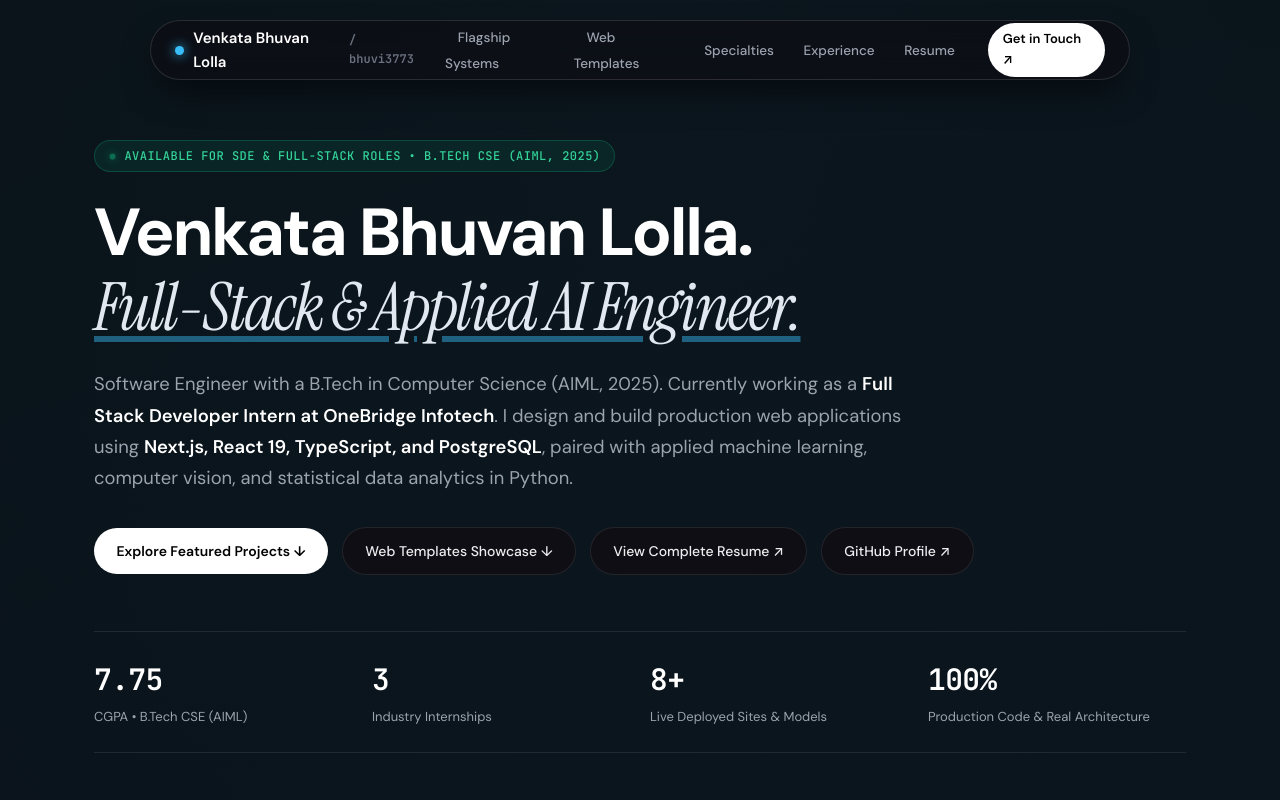
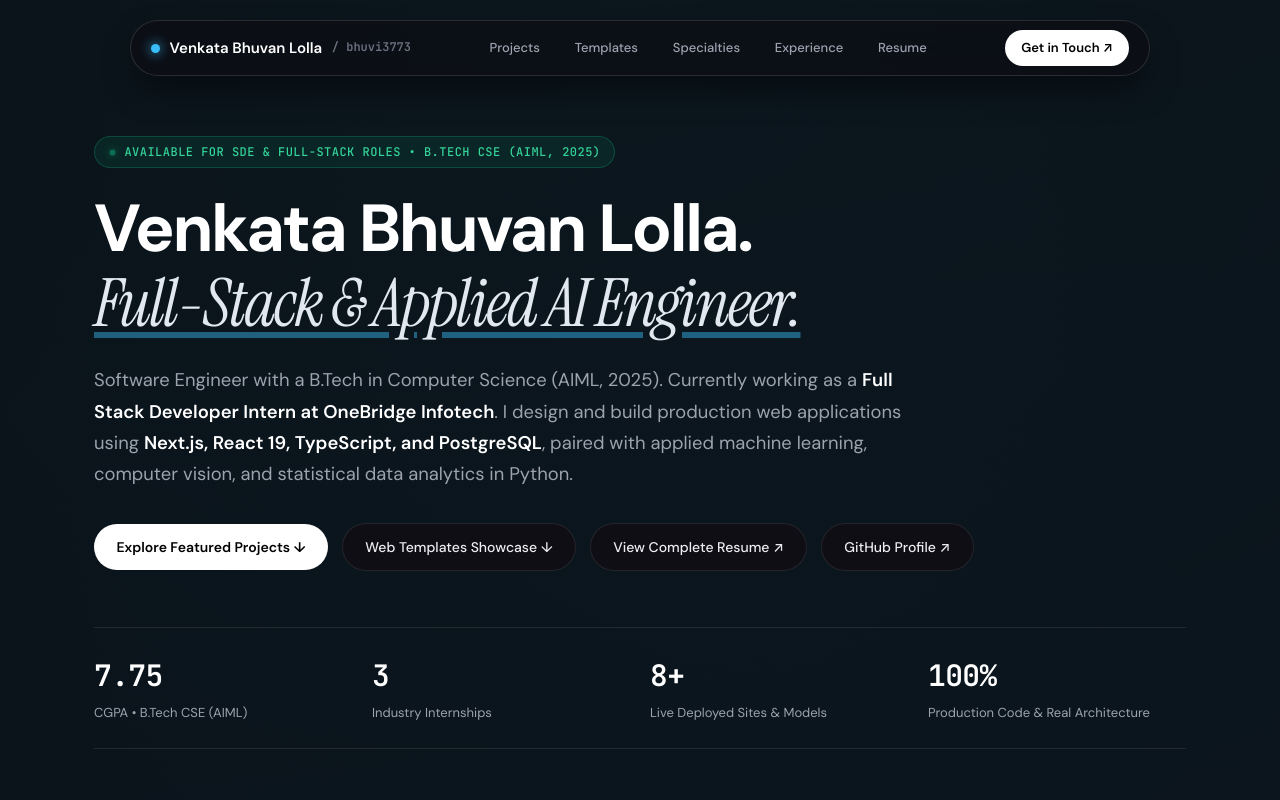
Before and after one commit to bhuvi3773/bhuvi3773, a website: page index.html in a window 1280 px wide. Shown: the top 800 px of the page. Drawn offline with Linux system fonts and the light colour scheme.

Commit message:
fix(ui): polish navigation bar items, prevent text wrapping, and refine hover geometry

```diff
--- a/index.html
+++ b/index.html
@@ -58,8 +58,8 @@
 
       <nav aria-label="Main Navigation">
         <ul class="nav-menu">
-          <li><a href="#projects" class="nav-link">Flagship Systems</a></li>
-          <li><a href="#templates" class="nav-link">Web Templates</a></li>
+          <li><a href="#projects" class="nav-link">Projects</a></li>
+          <li><a href="#templates" class="nav-link">Templates</a></li>
           <li><a href="#disciplines" class="nav-link">Specialties</a></li>
           <li><a href="#experience" class="nav-link">Experience</a></li>
           <li><a href="resume.html" class="nav-link">Resume</a></li>
--- a/styles.css
+++ b/styles.css
@@ -114,9 +114,9 @@ body {
   justify-content: space-between;
   gap: 1.25rem;
   width: 100%;
-  max-width: 980px;
-  height: 60px;
-  padding: 0 1.5rem;
+  max-width: 1020px;
+  height: 56px;
+  padding: 0 1.25rem;
   background: var(--glass-bg);
   backdrop-filter: blur(24px) saturate(180%);
   -webkit-backdrop-filter: blur(24px) saturate(180%);
@@ -133,6 +133,8 @@ body {
   color: var(--ink-bright);
   font-weight: 600;
   font-size: 0.9375rem;
+  white-space: nowrap;
+  flex-shrink: 0;
 }
 
 .brand-dot {
@@ -141,6 +143,7 @@ body {
   background: var(--accent);
   border-radius: 50%;
   box-shadow: 0 0 12px var(--accent);
+  flex-shrink: 0;
 }
 
 .brand-handle {
@@ -152,42 +155,69 @@ body {
 .nav-menu {
   display: flex;
   align-items: center;
-  gap: 0.25rem;
+  gap: 0.35rem;
   list-style: none;
+  flex-shrink: 0;
 }
 
 .nav-link {
+  display: inline-flex;
+  align-items: center;
+  justify-content: center;
+  height: 36px;
+  padding: 0 0.85rem;
   color: var(--muted);
   text-decoration: none;
-  font-size: 0.84375rem;
+  font-size: 0.8125rem;
   font-weight: 500;
-  padding: 0.4rem 0.8rem;
   border-radius: var(--radius-full);
+  white-space: nowrap;
+  border: 1px solid transparent;
   transition: all var(--transition);
 }
 
 .nav-link:hover {
   color: var(--ink-bright);
   background: rgba(255, 255, 255, 0.08);
+  border-color: rgba(255, 255, 255, 0.12);
 }
 
 .btn-nav-primary {
   display: inline-flex;
   align-items: center;
+  justify-content: center;
   gap: 0.4rem;
   background: var(--ink-bright);
   color: #000;
   font-size: 0.8125rem;
   font-weight: 600;
-  padding: 0.4rem 0.95rem;
+  height: 36px;
+  padding: 0 1rem;
   border-radius: var(--radius-full);
   text-decoration: none;
+  white-space: nowrap;
+  flex-shrink: 0;
   transition: all var(--transition);
 }
 
 .btn-nav-primary:hover {
   background: #E4E4E7;
   transform: translateY(-1px);
+  box-shadow: 0 4px 14px rgba(255, 255, 255, 0.2);
+}
+
+@media (max-width: 992px) {
+  .brand-handle {
+    display: none;
+  }
+  .glass-nav {
+    gap: 0.75rem;
+    padding: 0 1rem;
+  }
+  .nav-link {
+    padding: 0 0.65rem;
+    font-size: 0.78125rem;
+  }
 }
 
 /* ==========================================================================
```
